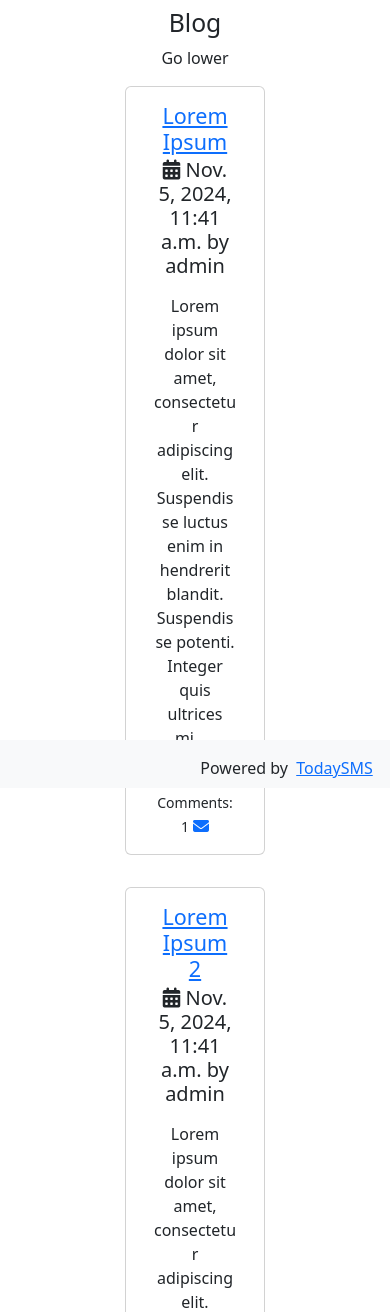
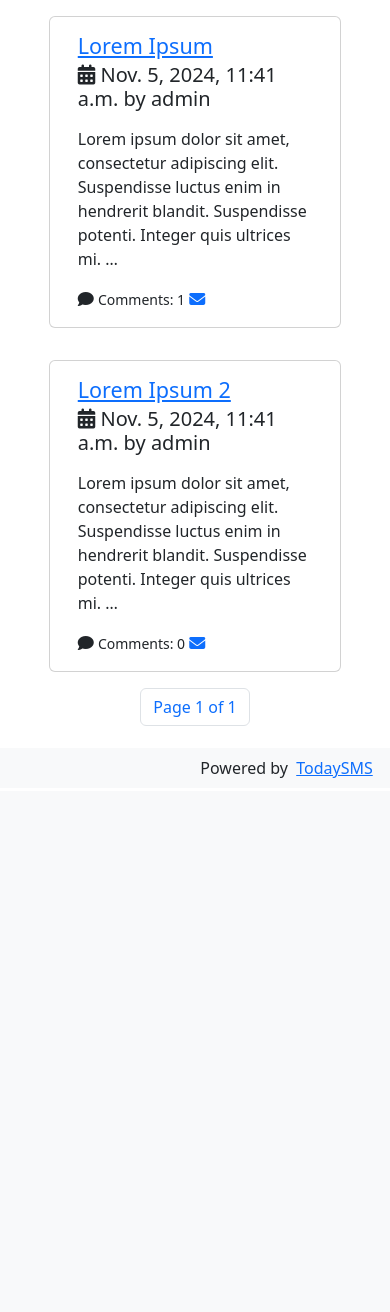
Before and after one commit to SenzoEarl/ZEROCOM, a Django app: page /post-list/ in a window 390 px wide. Shown: the part 56-1368 px from the top of the page. After the commit the page ends 834 px from the top, so only its background shows below. Run offline with Django 5.2, Linux system fonts and the light colour scheme; data comes from the database, SQL or seed files in the repository; some libraries are stand-ins or nearby versions.

Commit message:
Responsive UI update

```diff
--- a/templates/base.html
+++ b/templates/base.html
@@ -57,20 +57,20 @@
     </nav>
 </header>
 
-<div class="container text-center">
-    <div class="row p-2">
-        <div class="col-3 col-xs-3 col-sm-3 col-md-3 col-lg-3 col-xl-3 col-xxl-3"></div>
-        <div class="col-6 col-xs-6 col-sm-6 col-md-6 col-lg-6 col-xl-6 col-xxl-6">
+<div class="container-fluid justify-content-evenly">
+    <div class="row">
+        <div class="col-xs-0 col-sm-2 col-md-2 col-lg-2 col-xl-3 col-xxl-3"></div>
+        <div class="col-xs-12 col-sm-8 col-md-8 col-lg-8 col-xl-6 col-xxl-6">
             <main>
                 {% block content %}{% endblock %}
             </main>
         </div>
-        <div class="col-3 col-xs-3 col-sm-3 col-md-3 col-lg-3 col-xl-3 col-xxl-3"></div>
+        <div class="col-xs-0 col-sm-2 col-md-2 col-lg-2 col-xl-3 col-xxl-3"></div>
     </div>
 </div>
-
+<hr class="bg-info p-2">
 <footer>
-    <nav class="navbar fixed-bottom bg-body-tertiary pt-3 mt-3">
+    <nav class="navbar fixed-bottom bg-body-tertiary">
         <div class="container-fluid">
             <div class="col-6"></div>
             <div class="col-6">
--- a/templates/blog/post/list.html
+++ b/templates/blog/post/list.html
@@ -2,12 +2,12 @@
 
 {% block content %}
     <article>
-        <header>
-            <h2>Blog</h2>
-            <span>Go lower</span>
-        </header>
+        {#        <header>#}
+        {#            <h2>Blog</h2>#}
+        {#            <span>Go lower</span>#}
+        {#        </header>#}
         <section>
-            <div class="row justify-content-center">
+            <div class="row d-flex justify-content-evenly">
                 {% for p in posts %}
                     <div class="card w-75 m-3">
                         <div class="card-body">
@@ -23,8 +23,8 @@
                         </div>
                     </div>
                 {% endfor %}
-                {% include "pagination.html" with page=page_obj %}
             </div>
+            {% include "pagination.html" with page=page_obj %}
         </section>
     </article>
 {% endblock %}
```
Also changed, not shown: templates/index.html (+9 -9 lines), templates/quiz/post/list.html (+5 -5 lines).
